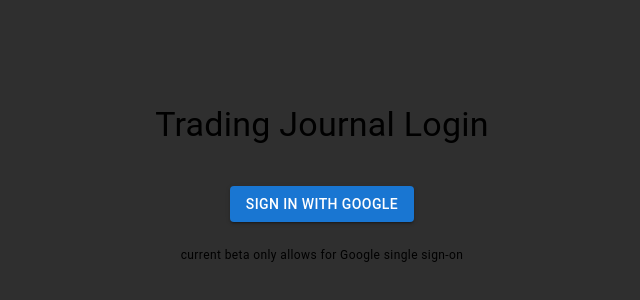
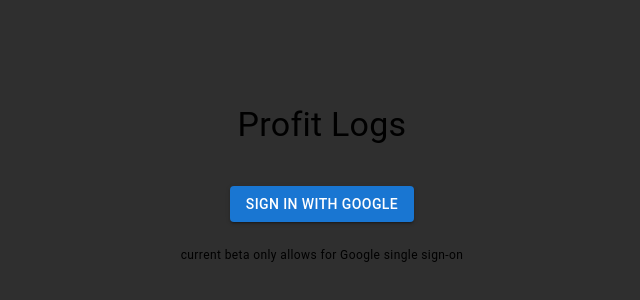
Before and after one commit to mikeemorales/day-trading-journal, a Next.js app: page / in a window 1280 px wide. Shown: the part 56-356 px from the top of the page, without its empty margins (318-958 px from the left). Built offline with nearby package versions, Linux system fonts and the light colour scheme; no server answers.

Commit message:
removed comments and updated README

```diff
--- a/src/app/components/userLogin.tsx
+++ b/src/app/components/userLogin.tsx
@@ -22,7 +22,7 @@
       <Container maxWidth={false}>
         <Box sx={{ display: 'flex', flexDirection: 'column', alignItems: 'center', mt: 8 }}>
           <Typography variant="h4" gutterBottom sx={{ mb: 5 }}>
-            Trading Journal Login
+            Profit Logs
           </Typography>
           <Button variant="contained" color="primary" onClick={handleGoogleSignIn}>
             Sign in with Google
--- a/src/app/dashboard/accountsTimeline.tsx
+++ b/src/app/dashboard/accountsTimeline.tsx
@@ -1,5 +1,5 @@
 import React, { useEffect, useState } from 'react';
-import { Box, Container, Typography } from '@mui/material';
+import { Container } from '@mui/material';
 import { LineChart } from '@mui/x-charts';
 
 const AccountsTimeline = ({ dailyData }: { dailyData: number[] }) => {
@@ -18,10 +18,6 @@
 
   return (
     <Container>
-      {/* <Typography sx={{ mb: 3, borderBottom: 'none', fontSize: 'small' }}>Accounts Timeline</Typography> */}
-      {/* <Box boxShadow={8}>
-        <Typography sx={{ mb: 3, borderBottom: 'none', fontSize: 'small' }}>Accounts Timeline</Typography>
-      </Box> */}
       <LineChart
         series={[
           {
--- a/src/app/dashboard/balanceAndProjections.tsx
+++ b/src/app/dashboard/balanceAndProjections.tsx
@@ -1,6 +1,6 @@
 "use client";
 import * as React from 'react';
-import { Box, Container, Grid, Typography } from '@mui/material';
+import { Container, Grid, Typography } from '@mui/material';
 import { useAccountContext } from '../components/accountsContext';
 
 const BalanceAndProjections: React.FC = () => {
--- a/src/app/dashboard/monthlyDataGrid.tsx
+++ b/src/app/dashboard/monthlyDataGrid.tsx
@@ -15,7 +15,6 @@
 
   return (
     <Container maxWidth={false}>
-      {/* <Typography sx={{ mb: 2.5, mt: -2, ml: 2, borderBottom: 'none', fontSize: 'small' }}>Monthly Recap</Typography> */}
       <TableContainer>
         <Table size='small'>
           <TableHead>
@@ -57,9 +56,6 @@
         </Table>
       </TableContainer>
       <Box sx={{ display: 'flex', flexDirection: 'row-reverse', mt: 1 }}>
-       {/* <IconButton onClick={handleClearMonthlyTotals} color="error" size="small">
-          <DeleteForeverIcon />
-        </IconButton> */}
         <Button onClick={handleClearMonthlyTotals} variant='outlined' size='small' color='error' sx={{ mt: 1, mb: 1, height: 25, width: 80, fontSize: 8, border: '0.5px solid red', textWrap: 'nowrap' }}>Clear Months</Button>
       </Box>
     </Container>
--- a/src/app/dashboard/monthlyPnLChart.tsx
+++ b/src/app/dashboard/monthlyPnLChart.tsx
@@ -8,10 +8,6 @@
 
   return (
     <Container>
-        {/* <Typography sx={{ mb: 3, borderBottom: 'none', fontSize: 'small' }}>Monthly P/L</Typography> */}
-        {/* <Box boxShadow={8}>
-          <Typography sx={{ mb: 3, borderBottom: 'none', fontSize: 'small' }}>Monthly P/L</Typography>
-        </Box> */}
         <BarChart
             xAxis={[
                 {
--- a/src/app/dashboard/weeklyDataGrid.tsx
+++ b/src/app/dashboard/weeklyDataGrid.tsx
@@ -6,7 +6,7 @@
 import TableContainer from '@mui/material/TableContainer';
 import TableHead from '@mui/material/TableHead';
 import TableRow from '@mui/material/TableRow';
-import { Box, Button, Container, FormControl, IconButton, MenuItem, Select, TextField, Typography } from '@mui/material';
+import { Box, Button, Container, FormControl, MenuItem, Select, TextField } from '@mui/material';
 import { useAccountContext } from '../components/accountsContext';
 import { SelectChangeEvent } from '@mui/material/Select';
 
```
Also changed, not shown: src/app/dashboard/mainLayout.tsx (+1 -9 lines), public/dashboard-test.png (added), 1 other file (tests, documents, lock files or other folders).
